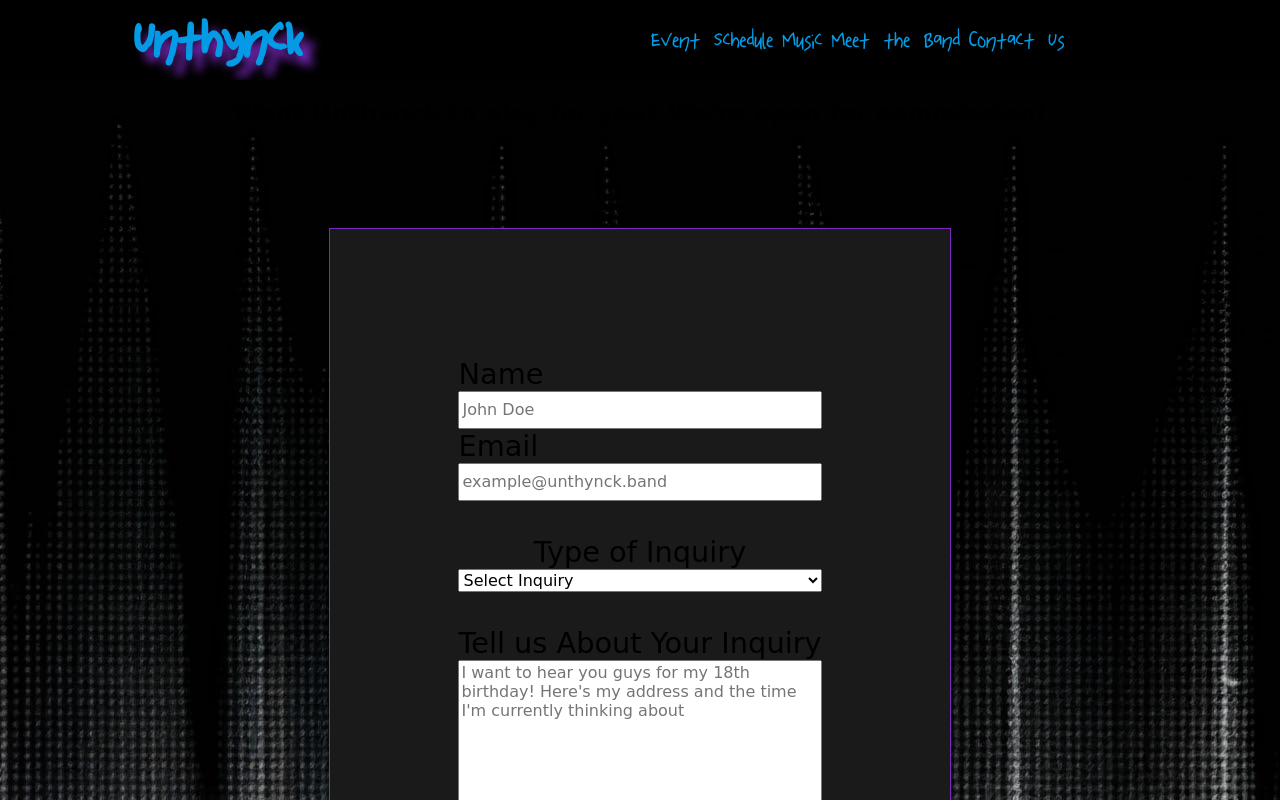
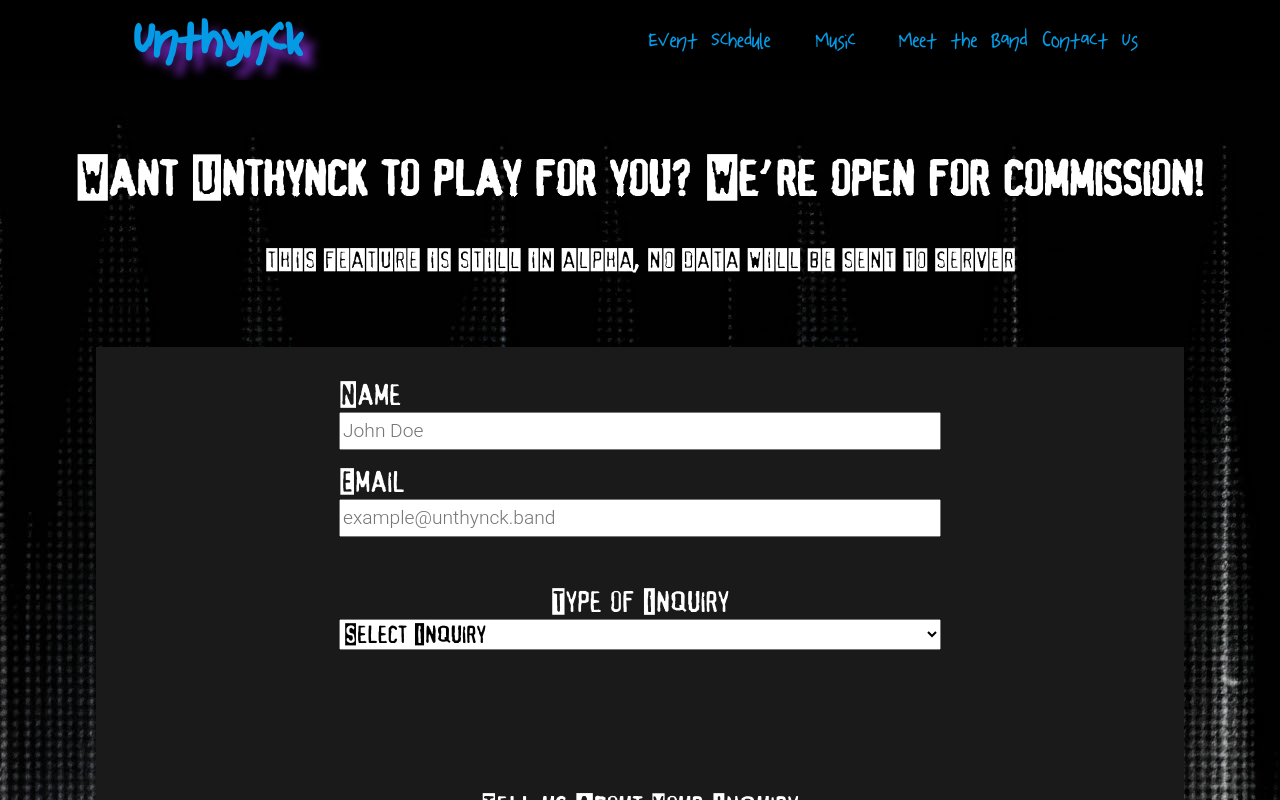
Before and after one commit to Spar3Chang3/Unthynck, a SvelteKit app: page /contact-us in a window 1280 px wide. Shown: the top 800 px of the page. Built offline with nearby package versions, Linux system fonts and the light colour scheme.

Commit message:
Tweaks all around, major css update to contact-us

```diff
--- a/src/lib/components/layout/Header.svelte
+++ b/src/lib/components/layout/Header.svelte
@@ -79,7 +79,7 @@
   .navigation {
 			position: relative;
       display: grid;
-      grid-template-columns: auto auto auto auto;
+      grid-template-columns: 1fr 1fr 1fr 1fr;
       grid-template-rows: 1fr;
 
       min-height: 50px;
@@ -91,6 +91,9 @@
 	.navigation a {
 			position: relative;
 			display: flex;
+
+			justify-content: center;
+			align-items: center;
 
 			font-size: clamp(0.5rem, 2rem, 3rem);
 			text-decoration: none;
@@ -127,7 +130,7 @@
 
 	@media only screen and (min-width: 1200px) {
 			.navigation {
-					width: 50%;
+					width: 60%;
 					padding-left: 25%;
 					padding-right: 25%;
 			}
@@ -184,7 +187,7 @@
 <section class="relative-navbar">
 	<div class="fixed-navbar">
 		<div class="header-branding">
-			<a href="https://unthynck.band/" class="shimmer">
+			<a href={SiteLinks.landingPage} class="shimmer">
 				<h1>Unthynck</h1>
 			</a>
 		</div>
--- a/src/lib/utils/Global.js
+++ /dev/null
@@ -1,52 +0,0 @@
-export function RedirectInWindow(link) {
-	window.open(link, '_self');
-}
-
-export function RedirectOutWindow(link) {
-	window.open(link, '_blank');
-}
-
-export const SiteLinks = {
-	landingPage: 'https://Unthynck.band/landing-page',
-	meetTheBand: 'https://Unthynck.band/meet-the-band',
-	eventSchedule: 'https://calendar.google.com/calendar/u/7?cid=NTQwYzQ0OWJhNjBkMzJhZTBhYzA1MmM4NzNmM2ZmMzc0ZDMyOTA5NTkxYzYzYmY5NWRmMmVmMWEyM2VjNDY1NUBncm91cC5jYWxlbmRhci5nb29nbGUuY29t',
-	music: 'https://Unthynck.band/music',
-	contactUs: 'https://Unthynck.band/contact-us',
-}
-
-export const SocialLinks = {
-	facebook: 'https://www.facebook.com/profile.php?id=61557511241917',
-	instagram: 'https://www.instagram.com/unthynck/',
-	youtube: 'https://www.youtube.com/@unthynck/',
-	spotify: 'https://open.spotify.com/artist/3C3IxXuW9aRAlwvooDiCJM?si=aNeFJKxFTSaP4uWIsfV_kg&nd=1&dlsi=8c6941f026bd452c',
-	bandcamp: '#',
-}
-
-export const IconLinks = {
-	facebook: '/icons/facebook.svg',
-	instagram: '/icons/instagram.svg',
-	youtube: '/icons/youtube.svg',
-	spotify: '/icons/spotify.svg',
-
-	interaction: '/icons/interaction-cursor.svg',
-	loadingIcon: '/icons/spinning-note.gif',
-
-	volumeNone: '/icons/volume-none.svg',
-	volumeLow: '/icons/volume-low.svg',
-	volumeHigh: '/icons/volume-high.svg',
-	volumeMute: '/icons/volume-off.svg',
-	playerPlay: '/icons/player-play.svg',
-	playerPause: '/icons/player-pause.svg',
-	playerShuffleOn: '/icons/player-shuffle-on.svg',
-	playerShuffleOff: '/icons/player-shuffle-off.svg',
-	playlistAdd: '/icons/playlist-add.svg',
-	playlistRemove: '/icons/playlist-remove.svg',
-}
-
-export const Titles = {
-	landingPage: "Landing Page - Unthynck",
-	meetTheBand: "Meet The Band - Unthynck",
-	eventSchedule: "Event Schedule - Unthynck",
-	music: "Listen - Unthynck",
-	contactUs: "Contact Us - Unthynck"
-}
--- a/src/routes/+layout.svelte
+++ b/src/routes/+layout.svelte
@@ -72,6 +72,7 @@
         }
 
         overflow-x: hidden;
+        background-color: #000000;
     }
 
     :global(html, body) {
--- a/src/routes/+page.svelte
+++ b/src/routes/+page.svelte
@@ -1,8 +1,8 @@
-<meta http-equiv="Refresh" content="3;/landing-page">
+<meta http-equiv="Refresh" content="1;/landing-page">
 <script lang="js">
 	import { onMount } from 'svelte'
 
-	let count = $state(3);
+	let count = $state(2);
 	let interval = $state();
 
 	function startCounter() {
--- a/src/routes/contact-us/+page.svelte
+++ b/src/routes/contact-us/+page.svelte
@@ -1,6 +1,6 @@
 <script lang="js">
 	import { onMount } from 'svelte';
-	import { Titles } from '$lib/utils/Global.js';
+	import { Titles } from '$lib/index.js';
 
 
 	let inquiry = $state({
@@ -34,6 +34,7 @@
 	{:else}
 		<div class="contact-prompt">
 			<h2>Want Unthynck to play for you? We're open for commission!</h2>
+			<h3 style="font-size: 1.5rem;">THIS FEATURE IS STILL IN ALPHA, NO DATA WILL BE SENT TO SERVER</h3>
 		</div>
 		<div class="contact-info">
 			<form onsubmit={submitForm}>
@@ -75,13 +76,13 @@
 							<option value={type} class="user-option">{type}</option>
 						{/each}
 					</select>
+						<div class="confusion-prompt"
+								 style:opacity={inquiry.type === confusionPrompt ? 1 : 0}
 
-					{#if inquiry.type === confusionPrompt}
-						<div class="confusion-prompt">
+						>
 							<p class="confusion-prompt" style="color: red">Please do not put your personal message in the box below</p>
 							<p class="confusion-prompt">We will contact you later for the personal message if your inquiry is accepted</p>
 						</div>
-					{/if}
 				</div>
 
 				<br/>
@@ -121,25 +122,32 @@
 				align-items: center;
 
 				font-family: "Comic Sans MS", sans-serif;
-				color: var(--on-primary-color);
+				color: var(--text-standard);
 
-				gap: 5rem;
+				gap: 3rem;
+		}
+
+		.contact-prompt {
+				text-align: center;
+				margin-top: 2rem;
+				font-family: var(--font-standard);
+				font-size: 2rem;
 		}
 
 		.contact-info, .submitted-prompt {
 				position: relative;
 				display: flex;
 				flex-direction: column;
-				width: fit-content;
+				width: 80vw;
 				height: fit-content;
 
-				padding: 8rem;
+				padding: 2rem;
 
 				justify-content: center;
 				align-items: center;
 
 				background-color: var(--primary-color);
-				border: 0.1rem solid var(--secondary-color);
+				font-family: var(--font-standard);
 				font-size: 1.8rem;
 
 				margin-bottom: 2rem;
@@ -150,13 +158,13 @@
 				flex-direction: column;
 				width: 100%;
 				height: fit-content;
-
 		}
 
 		.user-input {
 				height: 2rem;
-				font-size: 1rem;
-				font-family: "Comic Sans MS", sans-serif;
+				font-size: 1.2rem;
+				font-family: Roboto Light, sans-serif;
+				margin-bottom: 1rem;
 		}
 
 		.user-dropdown, .user-message {
@@ -164,21 +172,21 @@
 				flex-direction: column;
 				width: 100%;
 				text-align: center;
-				font-family: "Comic Sans MS", sans-serif;
+				font-family: var(--font-standard);
 		}
 
 		.inquiry-type {
-				font-size: 1rem;
-				font-family: "Comic Sans MS", sans-serif;
+				font-size: 1.5rem;
+				font-family: var(--font-standard);
 		}
 
 		.inquiry-type-input {
-				font-family: "Comic Sans MS", sans-serif;
+				font-family: Roboto Light, sans-serif;
 				font-size: 1rem;
 		}
 
 		.user-option {
-				font-family: "Comic Sans MS", sans-serif;
+				font-family: var(--font-standard);
 				font-size: 1rem;
 		}
 
@@ -186,15 +194,15 @@
 				display: flex;
 				flex-direction: column;
 				flex-wrap: wrap;
-				word-wrap: break-word;
-
+				text-wrap: wrap;
+				line-height: 1rem;
 				font-size: 1.2rem;
 				width: 100%;
 		}
 
 		.business-message-input {
-				font-family: "Comic Sans MS", sans-serif;
-				font-size: 1rem;
+				font-family: Roboto Light, sans-serif;
+				font-size: 1.2rem;
 
 		}
 
@@ -210,13 +218,17 @@
 
     .submit-button {
         font-size: 1.2rem;
-        color: var(--on-secondary-color);
+        color: var(--text-standard);
         background-color: var(--secondary-color);
-        padding: 0.5rem;
+        padding: 0.5rem 2rem 0.5rem 2rem;
 
         border-radius: 0;
-        border: 0.1rem solid var(--on-primary-color);
-				font-family: "Comic Sans MS", sans-serif;
+				border: none;
+				font-family: var(--font-standard);
     }
 
+		.submit-button:active {
+				transform: scale(0.95);
+		}
+
 </style>
```
Also changed, not shown: src/lib/utils.js (deleted, +0 -48 lines), src/lib/utils/Firebase.js (deleted), 1 other file (tests, documents, lock files or other folders).
